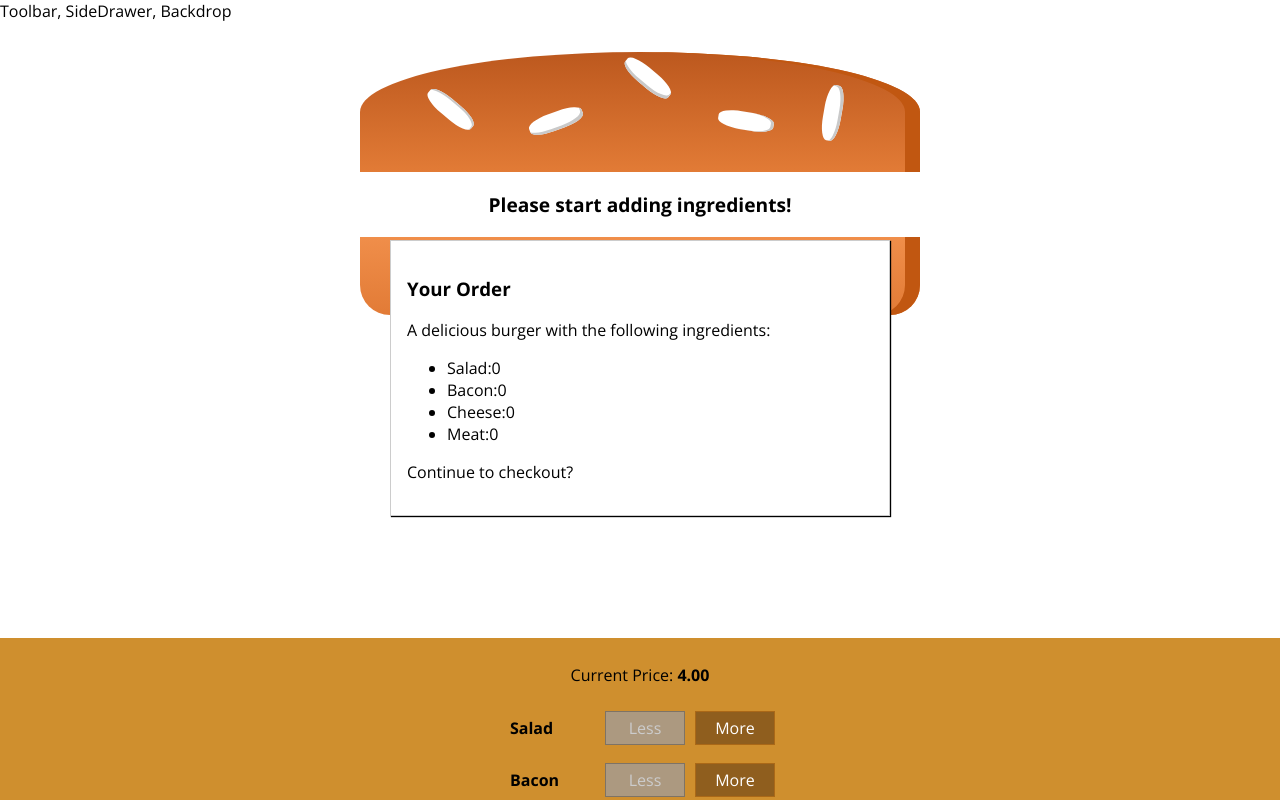
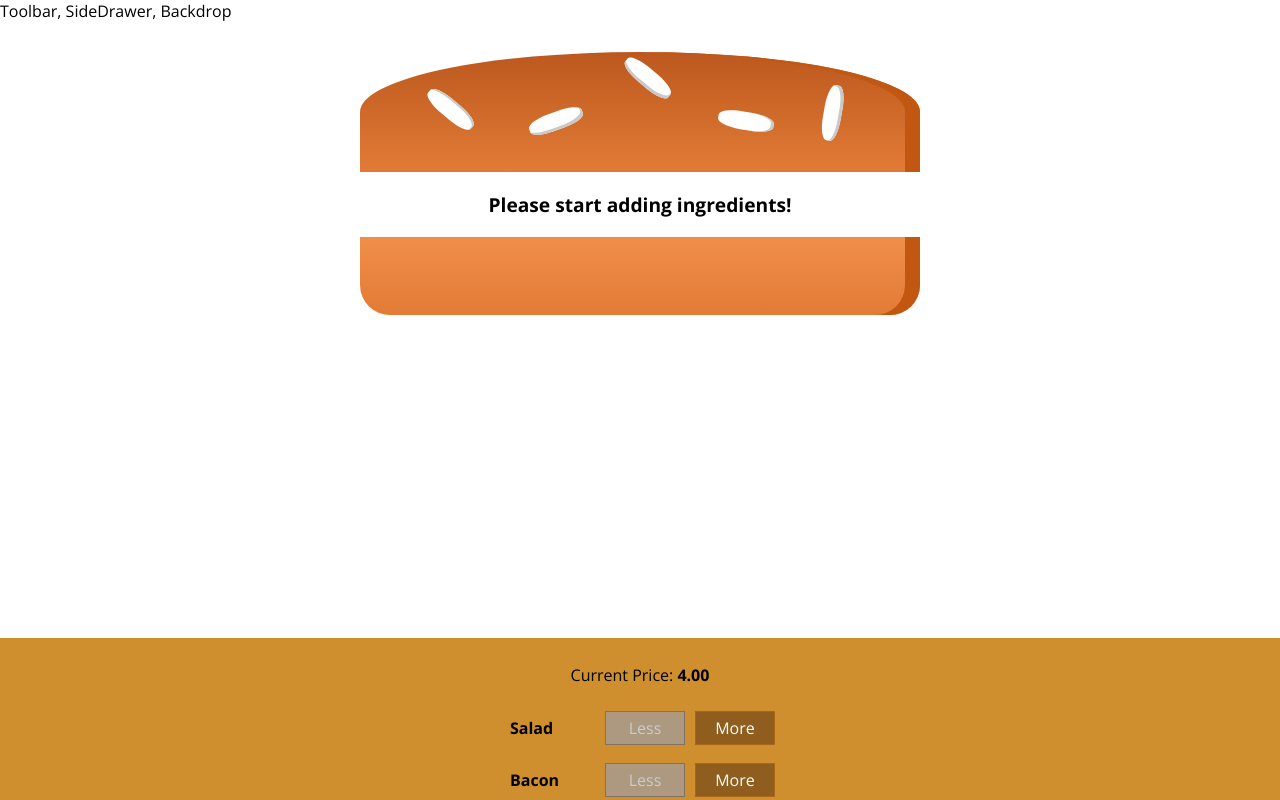
Before and after one commit to smit-18/burger-builder-app, a React (Create React App) app: page / in a window 1280 px wide. Shown: the top 800 px of the page. Built offline with nearby package versions, Linux system fonts and the light colour scheme.

Commit message:
Toggling the modal

```diff
--- a/src/components/Burger/BuildControls/BuildControls.js
+++ b/src/components/Burger/BuildControls/BuildControls.js
@@ -24,7 +24,11 @@
         disabled={props.disabled[ctrl.type]}
       />
     ))}
-    <button className={classes.OrderButton} disabled={!props.purchasable}>
+    <button
+      className={classes.OrderButton}
+      disabled={!props.purchasable}
+      onClick={props.ordered}
+    >
       ORDER NOW
     </button>
   </div>
--- a/src/components/Burger/OrderSummary/OrderSummary.js
+++ b/src/components/Burger/OrderSummary/OrderSummary.js
@@ -4,7 +4,7 @@
   const ingredientSummary = Object.keys(props.ingredients).map((igKey) => {
     return (
       <li key={igKey}>
-        <span style={{ textTransform: "capitalize" }}>{igKey}</span>:
+        <span style={{ textTransform: "capitalize" }}>{igKey}</span>:{" "}
         {props.ingredients[igKey]}
       </li>
     );
--- a/src/components/UI/Modal/Modal.js
+++ b/src/components/UI/Modal/Modal.js
@@ -1,11 +1,17 @@
-import React from 'react';
+import React from "react";
 
-import classes from './Modal.module.css';
+import classes from "./Modal.module.css";
 
 const modal = (props) => (
-    <div className={classes.Modal}>
-        {props.children}
-    </div>
+  <div
+    className={classes.Modal}
+    style={{
+        transform: props.show ? "translateY(0)" : "translateY(-100vh)",
+        opacity: props.show ? '1' : '0'
+    }}
+  >
+    {props.children}
+  </div>
 );
 
 export default modal;
--- a/src/containers/BurgerBuilder/BurgerBuilder.js
+++ b/src/containers/BurgerBuilder/BurgerBuilder.js
@@ -22,6 +22,7 @@
     },
     totalPrice: 4,
     purchasable: false,
+    purchasing: false,
   };
 
   addIngredientHandler = (type) => {
@@ -68,6 +69,10 @@
     this.setState({ purchasable: sum > 0 });
   }
 
+  purchaseHandler = () => {
+      this.setState({purchasing: true});
+  }
+
   render() {
     const disabledInfo = {
       ...this.state.ingredients,
@@ -77,7 +82,7 @@
     }
     return (
       <>
-        <Modal>
+        <Modal show={this.state.purchasing}>
             <OrderSummary ingredients={this.state.ingredients}/>
         </Modal>
         <Burger ingredients={this.state.ingredients} />
@@ -87,6 +92,7 @@
           disabled={disabledInfo}
           price={this.state.totalPrice}
           purchasable={this.state.purchasable}
+          ordered={this.purchaseHandler}
         />
       </>
     );
```
